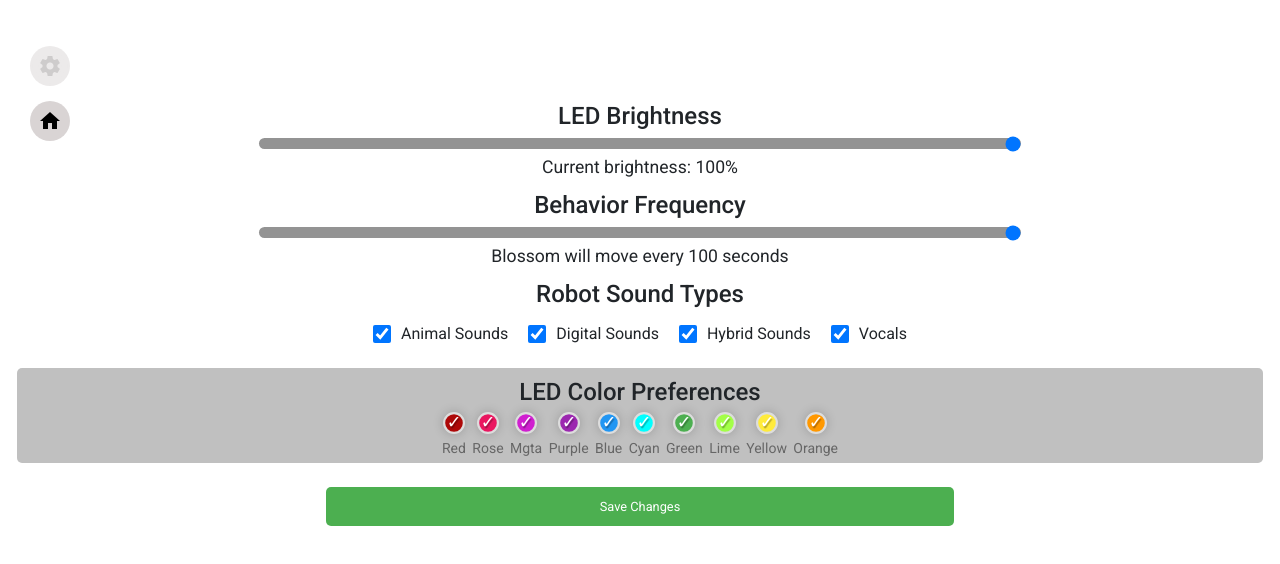
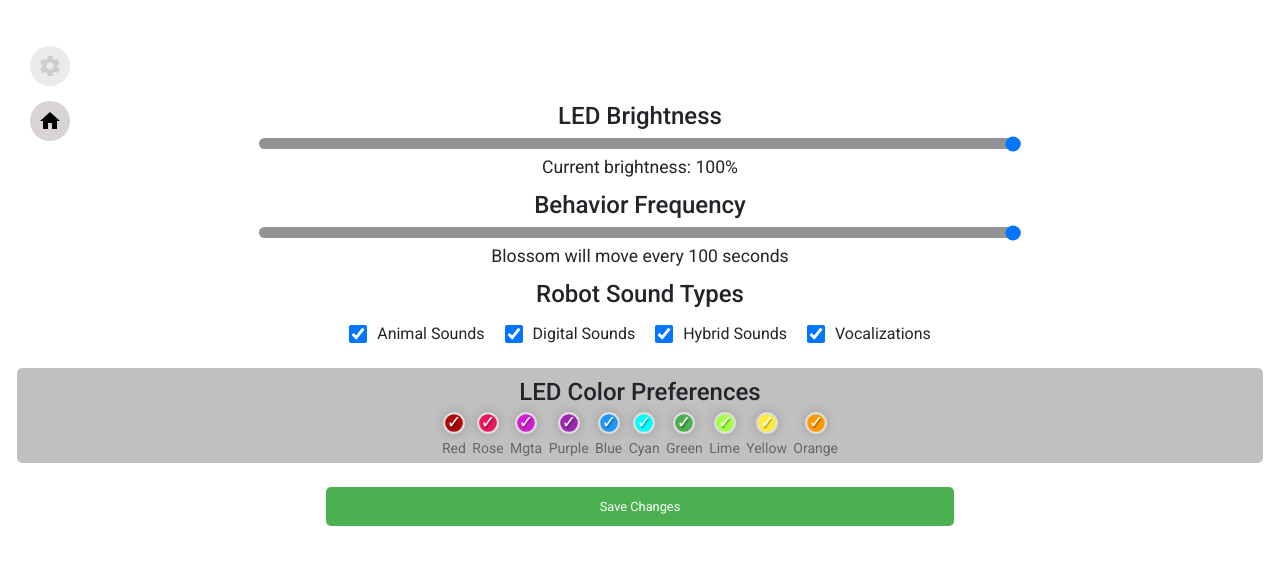
Before and after one commit to interaction-lab/BlossomUI_2425, an Angular app in the folder inlab_study/frontend/blossom-ang-ts/: page /settings in a window 1280 px wide. Shown: the top 564 px of the page. Built offline with nearby package versions, Linux system fonts and the light colour scheme.

Commit message:
Update settings.component.html

```diff
--- a/inlab_study/frontend/blossom-ang-ts/src/app/settings/settings.component.html
+++ b/inlab_study/frontend/blossom-ang-ts/src/app/settings/settings.component.html
@@ -47,7 +47,7 @@
                 <input type="checkbox"
                        [checked]="audioPreferences.vocalizations"
                        (change)="updateAudioPreference('vocalizations')">
-                <span class="checkbox-label">Vocals</span>
+                <span class="checkbox-label">Vocalizations</span>
             </label>
         </div>
     </div>
```
